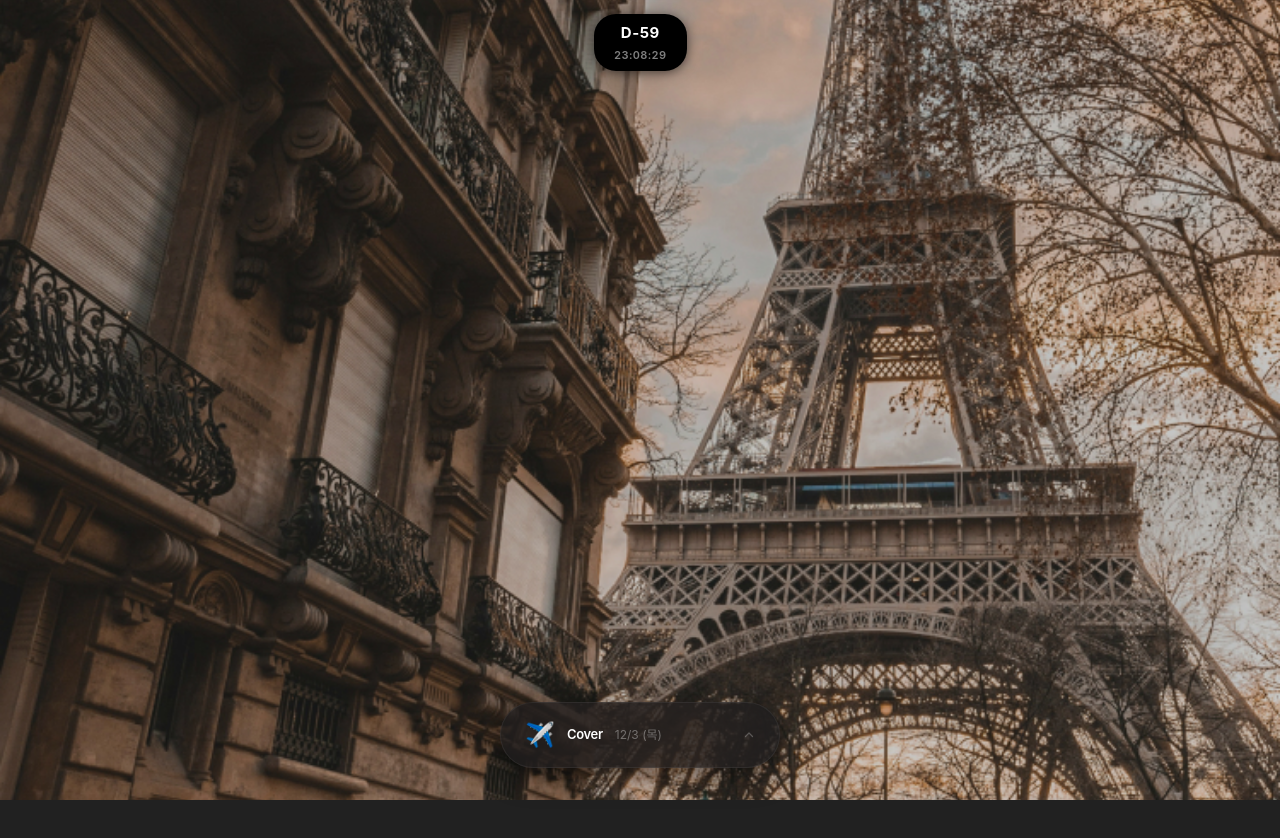
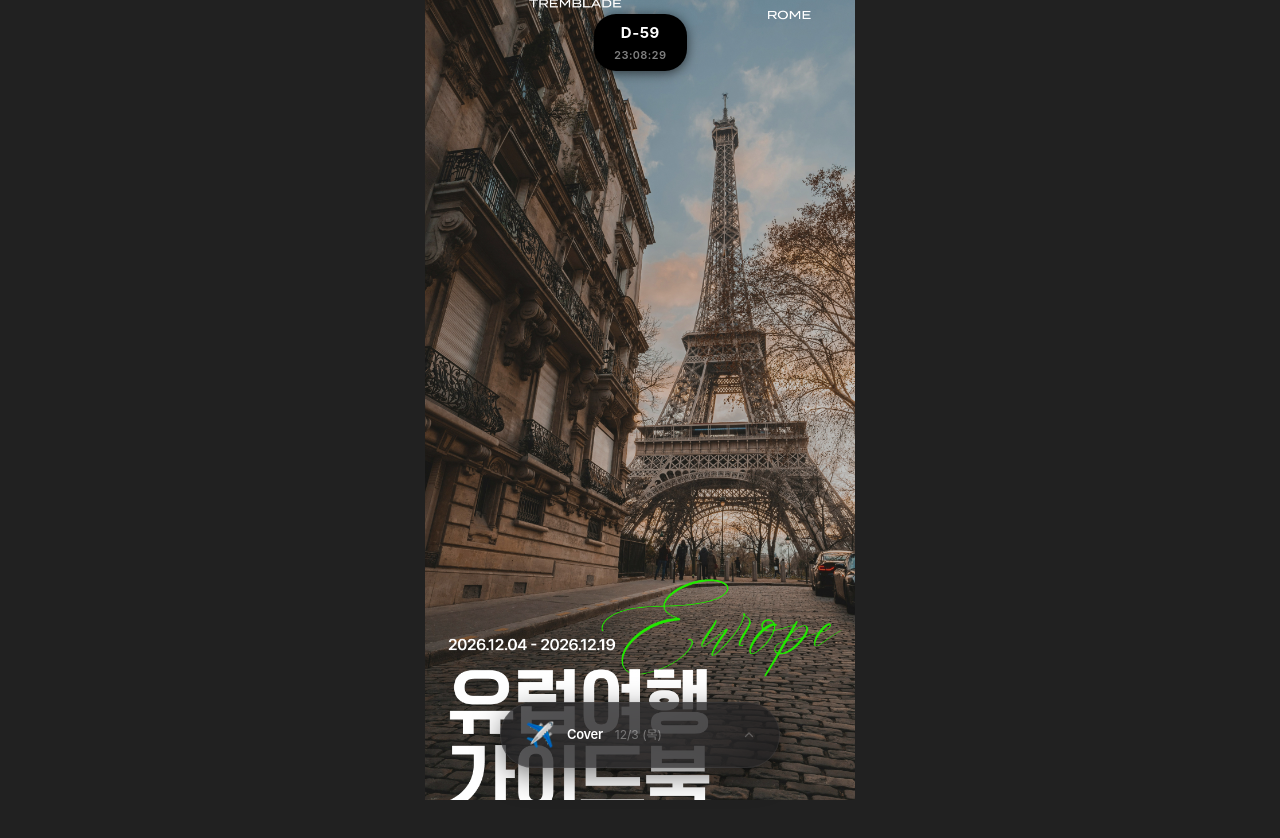
Before and after one commit to moonjjj/euro, a Next.js app: page / in a window 1280 px wide. Shown: the top 838 px of the page. Built offline with nearby package versions, Linux system fonts and the light colour scheme.

Commit message:
max-width

```diff
--- a/src/app/globals.css
+++ b/src/app/globals.css
@@ -14,6 +14,8 @@ body {
   font-family: -apple-system, BlinkMacSystemFont, "SF Pro Display", "Segoe UI", sans-serif;
   overflow-x: hidden;
   -webkit-font-smoothing: antialiased;
+  max-width: 430px;
+  margin: 0 auto;
 }
 
 .safe-bottom {
```
